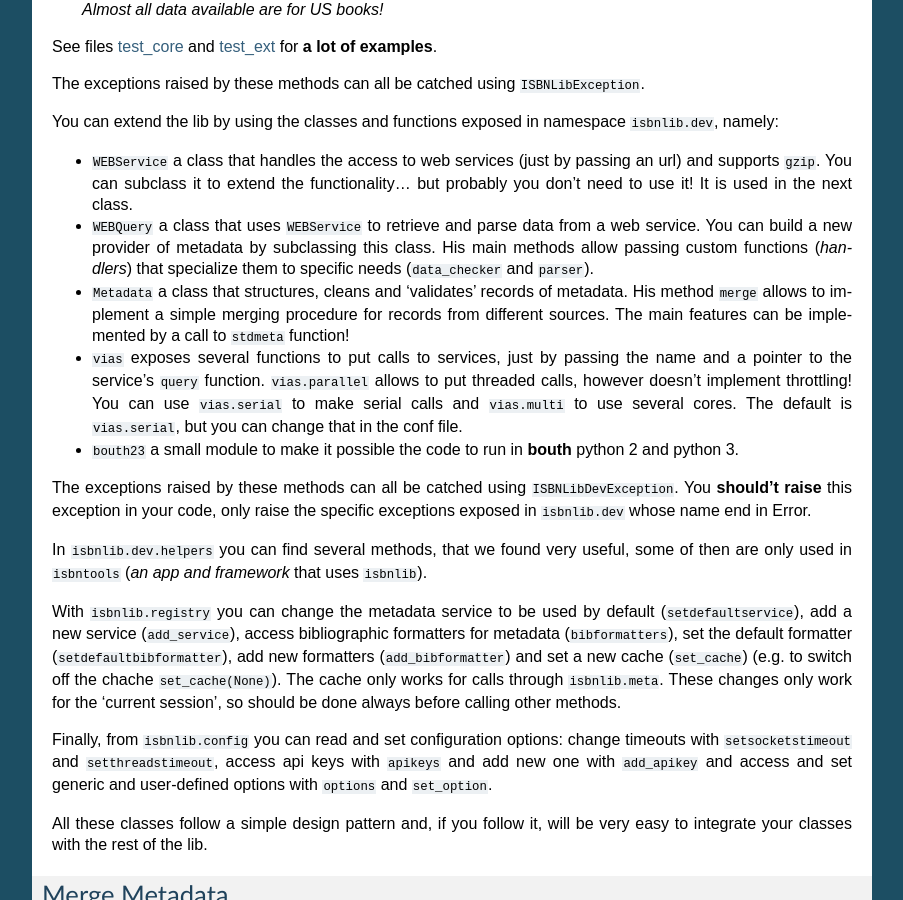
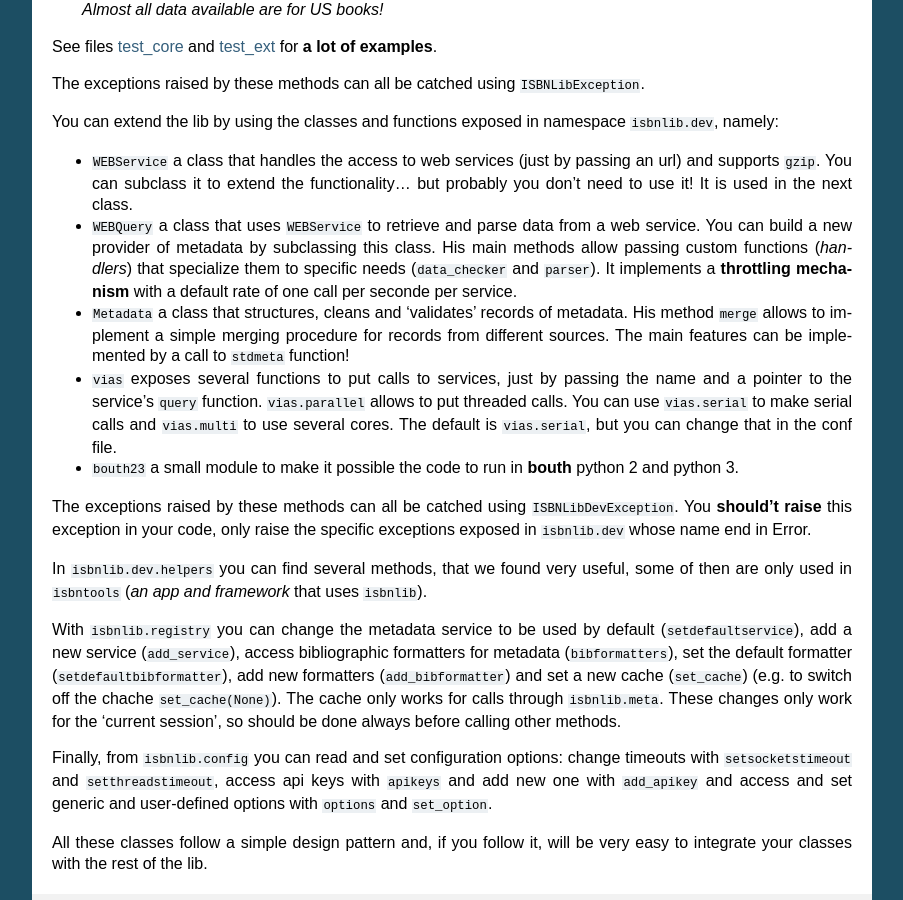
Before and after one commit to rysto3/isbnlib, a Sphinx documentation site: the page built from docs/devs.rst, in a window 1280 px wide and 900 px high, scrolled down 2078 px. Shown: the whole window, without its empty margins (198-1101 px from the left). Built offline with Sphinx 7.4.7, drawn with Linux system fonts in a browser that asks for light colours.

Commit message:
update docs on throttling

```diff
--- a/docs/devs.rst
+++ b/docs/devs.rst
@@ -132,7 +132,8 @@ namespace ``isbnlib.dev``, namely:
   by subclassing this class.
   His main methods allow passing custom
   functions (*handlers*) that specialize them to specific needs (``data_checker`` and
-  ``parser``).
+  ``parser``). It implements a **throttling mechanism** with a default rate of
+  one call per seconde per service.
 
 * ``Metadata`` a class that structures, cleans and 'validates' records of
   metadata. His method ``merge`` allows to implement a simple merging
@@ -141,8 +142,8 @@ namespace ``isbnlib.dev``, namely:
 
 * ``vias`` exposes several functions to put calls to services, just by passing the name and
   a pointer to the service's ``query`` function.
-  ``vias.parallel`` allows to put threaded calls, however doesn't implement
-  throttling! You can use ``vias.serial`` to make serial calls and
+  ``vias.parallel`` allows to put threaded calls. You can use ``vias.serial``
+  to make serial calls and
   ``vias.multi`` to use several cores. The default is ``vias.serial``, but
   you can change that in the conf file.
 
```
Also changed, not shown: README.rst (+4 -3 lines).
